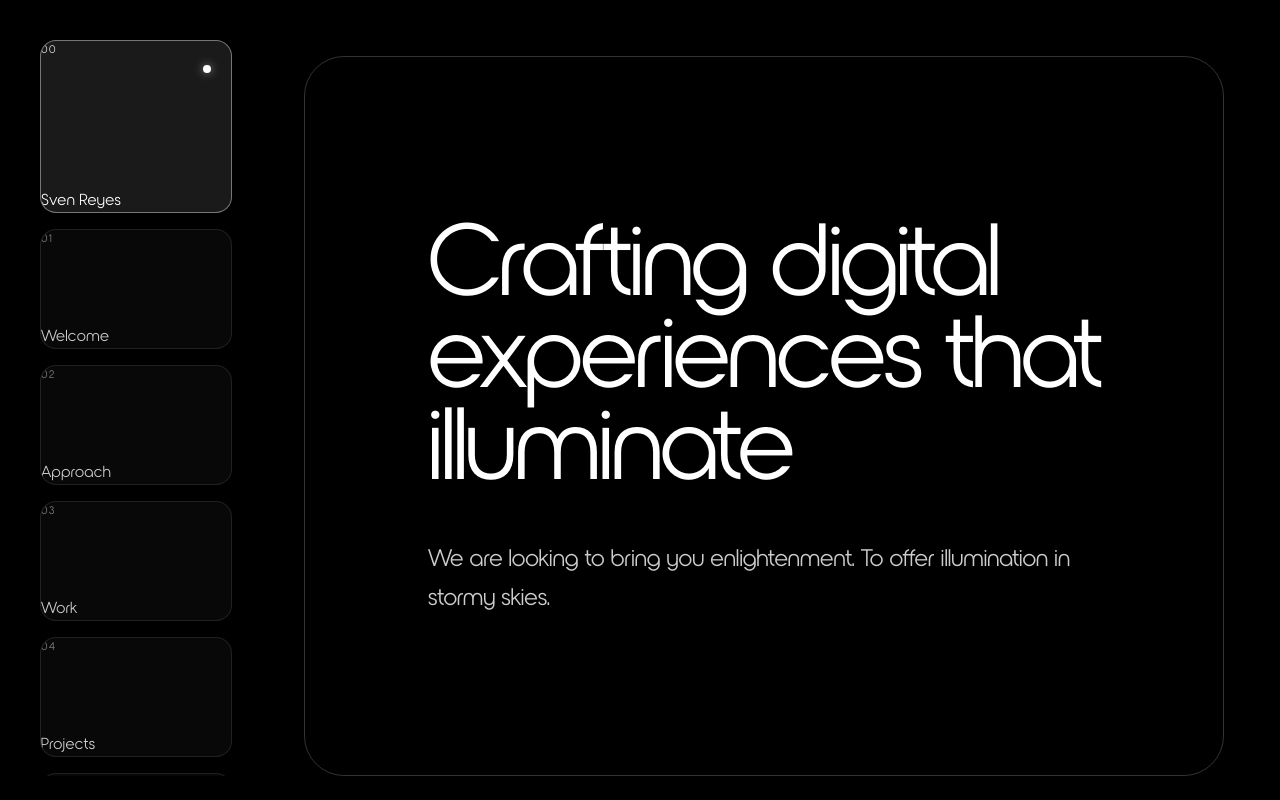
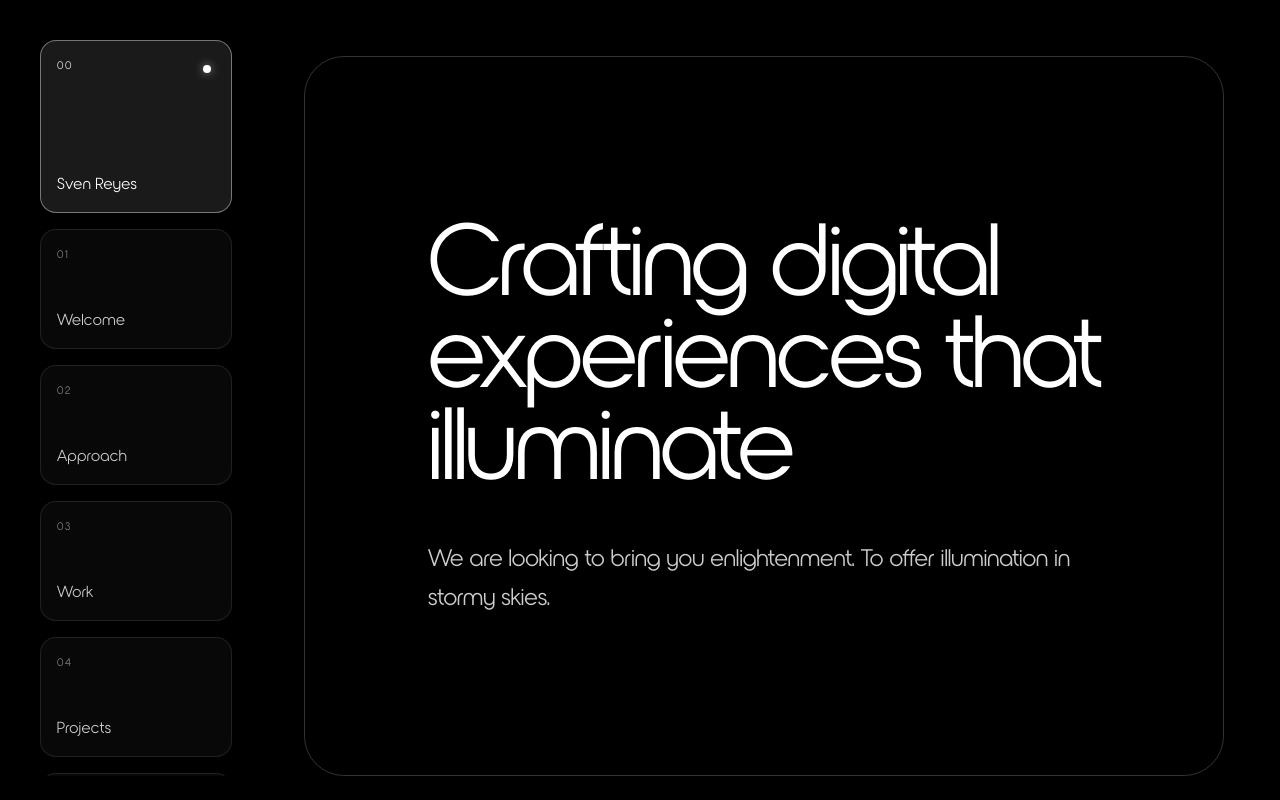
Before and after one commit to svenreyes/portfolio, a Next.js app: page / in a window 1280 px wide. Built offline with nearby package versions, Linux system fonts and the light colour scheme.

Commit message:
typo dam

```diff
--- a/src/components/navigation/IndexCard.tsx
+++ b/src/components/navigation/IndexCard.tsx
@@ -43,7 +43,7 @@ export function IndexCard({ index, label, isActive, progress = 0, cardHeight = 1
       `}
         >
             {/* Content Container - Full height with space between */}
-            <div className="absolute inset-0 p-4git flex flex-col items-start justify-between z-10">
+            <div className="absolute inset-0 p-4 flex flex-col items-start justify-between z-10">
                 {/* Index Number - Top Left */}
                 <span
                     className={`
```
